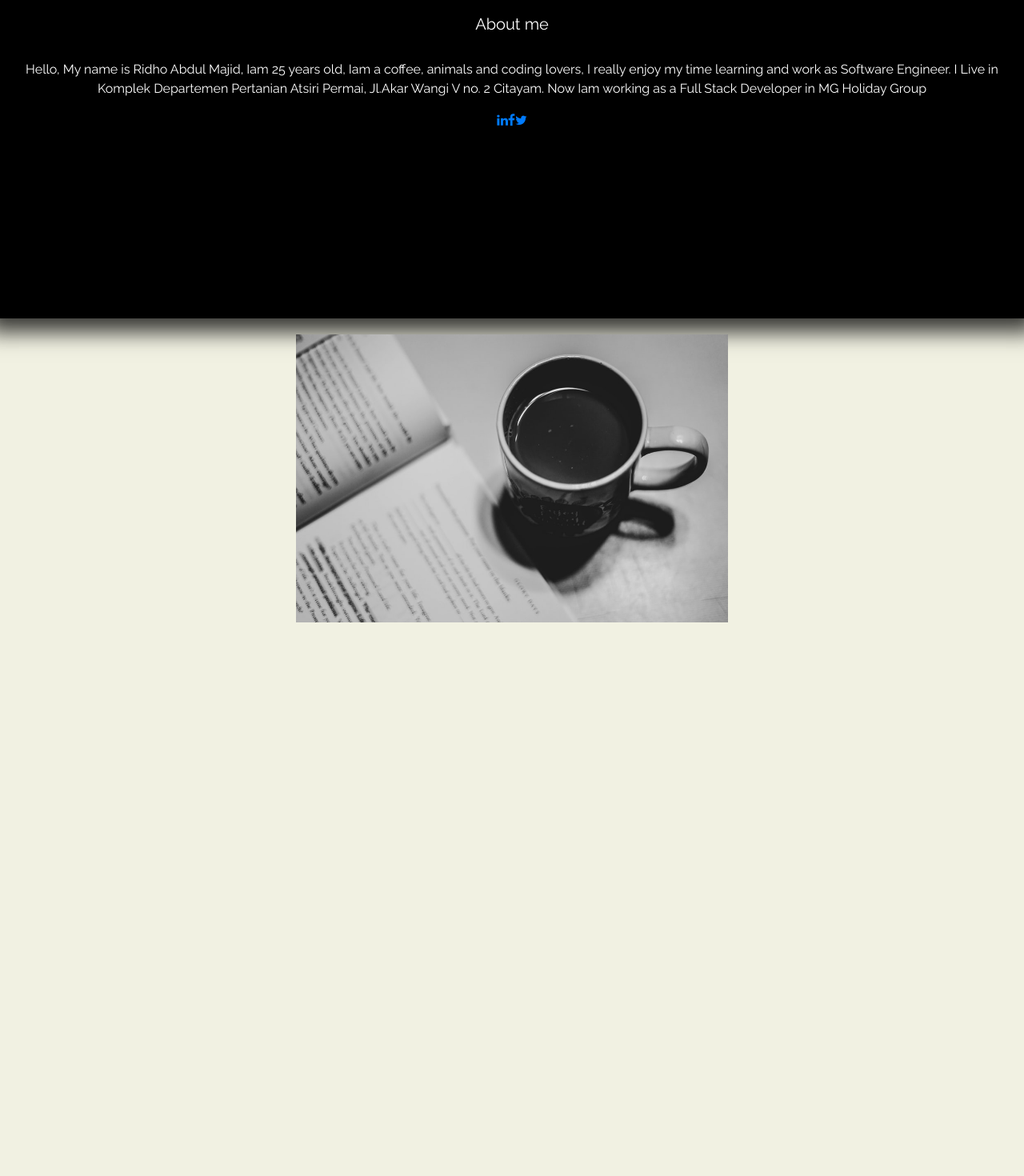
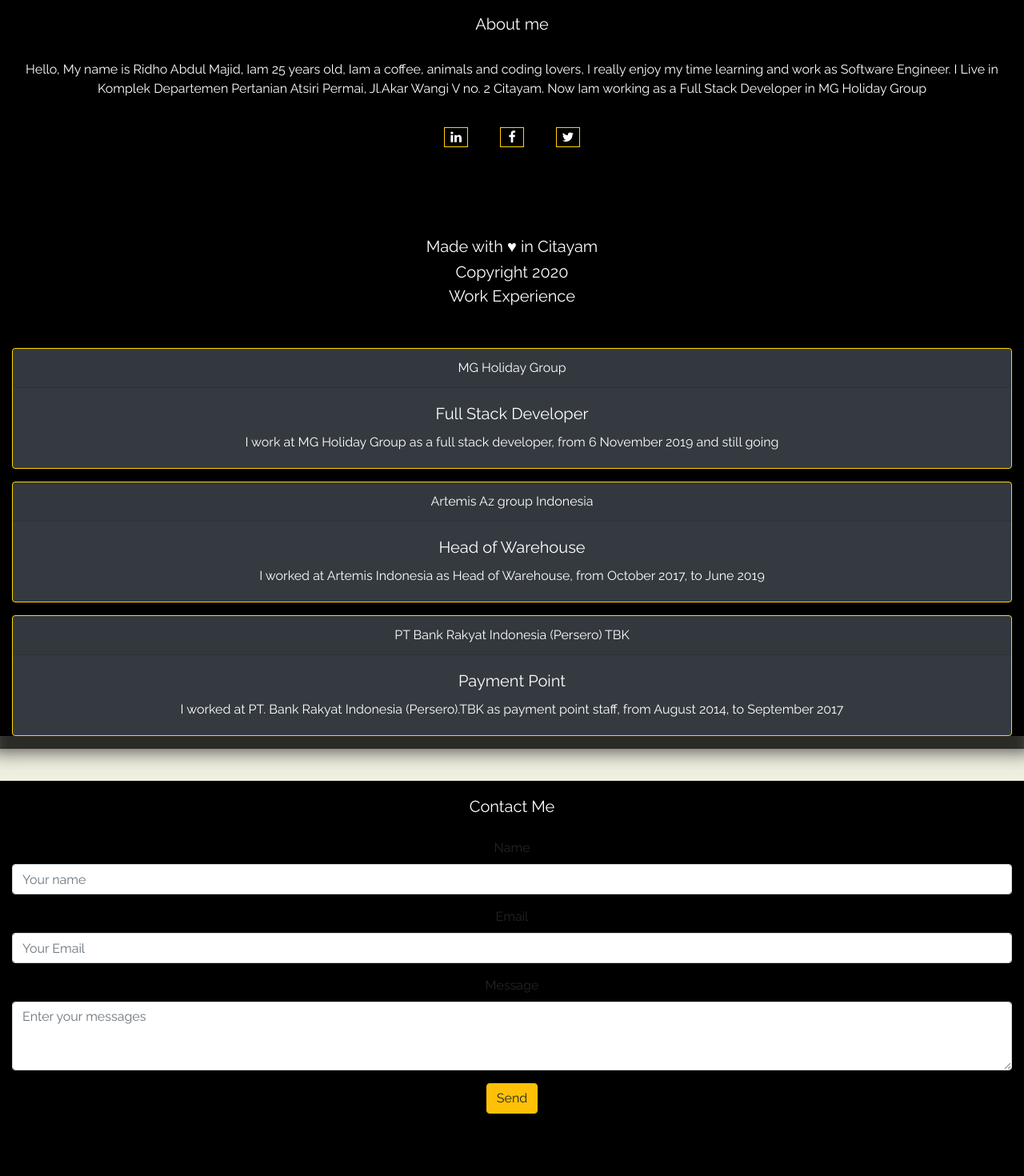
Before and after one commit to idhoramgg/ido, a React (Create React App) app: page / in a window 1280 px wide. Shown: the part 440-1910 px from the top of the page at 80% size. Before the commit the page ends 1238 px from the top, so only its background shows below. Built offline with nearby package versions, Linux system fonts and the light colour scheme.

Commit message:
add component

```diff
--- a/src/App.js
+++ b/src/App.js
@@ -1,10 +1,14 @@
 import React from 'react';
 import './App.css';
 
+/* Components */
 
 import Navbar from './components/Navbar.js'
 import Header from './components/Header.js'
 import About from './components/About.js'
+import History from './components/History.js'
+import Contact from './components/Contact.js'
+import Footer from './components/Footer'
 
 function App() {
   return (
@@ -16,6 +20,15 @@
       <div className="App">
       <About/>
       </div>
+      <div className="App">
+      <History />
+      </div>
+      <div className="App">
+      <Contact />
+      </div>
+      <div className="App">
+      <Footer />
+      </div>
 
     </div>
   );
--- a/src/components/About.js
+++ b/src/components/About.js
@@ -1,14 +1,12 @@
 import React from 'react'
-
-import coffee from '../assets/images/coffee.jpeg'
 
 export const About = () => {
     const card = {
-        height: '400px',
-        maxWidth: '100%',
+        height: '300px',
+        minWidth: '100%',
         backgroundColor: 'black',
         display: 'flex',
-        justifyContent: 'space-around',
+        justifyContent: 'flex-start',
         flexWrap: 'wrap'
 
     }
@@ -19,30 +17,42 @@
         color: 'white',
         padding: '20px 0'
     }
-    const imgStyle = {
-        maxWidth : '100%',
-        maxHeight : '100%',
-        backgroundPosition: 'center',
-        backgroundRepeat: 'no-repeat'
+    const sosmed = {
+        height: '25px',
+        width: '30px',
+        display: 'flex',
+        // backgroundColor: 'white',
+        margin: '20px',
+        justifyContent: 'center',
+        border: '1px solid gold',
+    }
+    const sosmedCont = {
+        display: 'flex',
+        flexDirection: 'row',
+        justifyContent: 'center',
+        textAlign: 'center',
+        alignContent: 'center',
     }
     return (
         <div style={card}>
            <div style={cardItem}>
-           <h5>About me</h5>
+           <h5 id="aboutpage">About me</h5>
            <hr/>
            <p>Hello, My name is Ridho Abdul Majid, Iam 25 years old, Iam a coffee, animals and coding lovers, I really enjoy my time learning and work as Software Engineer. I Live in Komplek Departemen Pertanian Atsiri Permai, Jl.Akar Wangi V no. 2 Citayam.
             Now Iam working as a Full Stack Developer in MG Holiday Group
            </p>
-           <a href="linkedin.com"><i class="fa fa-linkedin"></i></a>
-           <a href="linkedin.com"><i class="fa fa-facebook"></i></a>
-           <a href="linkedin.com"><i class="fa fa-twitter"></i></a>
-
+           <div style={sosmedCont}>
+           <div style={sosmed}>
+           <a href="linkedin.com"><i class="fa fa-linkedin" style={{color: 'white'}}></i></a>
            </div>
-           <div style={cardItem}>
-           {/* image here boys */}
-           <img src={coffee} style={imgStyle}></img>
+           <div style={sosmed}>
+           <a href="linkedin.com"><i class="fa fa-facebook" style={{color: 'white'}}></i></a>
            </div>
-
+           <div style={sosmed}>
+           <a href="linkedin.com"><i class="fa fa-twitter" style={{color: 'white'}}></i></a>
+           </div>
+           </div>
+           </div>
         </div>
     )
 }
--- /dev/null
+++ b/src/components/Contact.js
@@ -0,0 +1,41 @@
+import React from "react";
+
+export const Contact = () => {
+  return (
+    <div className="container" style={{backgroundColor: 'black', minWidth: '100%', height: '500px'}}>
+        <h5 id="contactpage" style={{color: 'white', padding: '20px'}}> Contact Me</h5>
+      <form action="mailto: ridhoabdulmajid@gmail.com" method="POST" encType="text/plain">
+        <div class="form-group">
+          <label for="name">Name</label>
+          <input
+            type="text"
+            class="form-control"
+            id="name"
+            placeholder="Your name"
+          />
+        </div>
+        <div class="form-group">
+          <label for="email">Email</label>
+          <input
+            type="email"
+            class="form-control"
+            id="email"
+            placeholder="Your Email"
+          />
+        </div>
+        <div class="form-group">
+          <label for="message">Message</label>
+          <textarea
+            class="form-control"
+            id="message"
+            rows="3"
+            placeholder="Enter your messages"
+          />
+        </div>
+        <input className ="btn btn-warning" type="submit" value="Send"/>
+      </form>
+    </div>
+  );
+};
+
+export default Contact;
--- /dev/null
+++ b/src/components/Footer.js
@@ -0,0 +1,25 @@
+import React from 'react'
+
+export const Footer = () => {
+
+    const footerS = {
+        position: "fixed",
+        left: "0",
+        bottom: '0',
+        width: '100%',
+        backgroundColor: 'black',
+        color: 'white',
+        textAlign: 'center'
+    }
+
+    return (
+        <div className="container">
+            <div style={footerS}>
+                <h5> Made with &hearts; in Citayam</h5>
+                <h5> Copyright 2020 </h5>
+            </div>
+        </div>
+    )
+}
+
+export default Footer;
--- a/src/components/Header.js
+++ b/src/components/Header.js
@@ -9,7 +9,7 @@
     minWidth: "100%",
     backgroundPosition: "center",
     backgroundRepeat: "no-repeat",
-    backgroundOpacity: "0,5"
+    backgroundSize: 'cover'
   };
 
   const hero = {
--- /dev/null
+++ b/src/components/History.js
@@ -0,0 +1,45 @@
+import React from "react";
+
+export const History = () => {
+
+    const cardExp = {
+        minWidth: '18rem',
+        border: '1px solid gold'
+    }
+
+  return (
+    <div className="container" style={{backgroundColor: 'black', minWidth: '100%'}}>
+      <h5 style={{color: 'white', padding: '20px'}}> Work Experience </h5>
+      <hr />
+      <div className="card text-white bg-dark mb-3" style={cardExp}>
+        <div className="card-header">MG Holiday Group</div>
+        <div className="card-body">
+          <h5 className="card-title">Full Stack Developer</h5>
+          <p className="card-text">
+            I work at MG Holiday Group as a full stack developer, from 6 November 2019 and still going
+          </p>
+        </div>
+      </div>
+      <div className="card text-white bg-dark mb-3" style={cardExp}>
+        <div className="card-header">Artemis Az group Indonesia</div>
+        <div className="card-body">
+          <h5 className="card-title">Head of Warehouse</h5>
+          <p className="card-text">
+            I worked at Artemis Indonesia as Head of Warehouse, from October 2017, to June 2019
+          </p>
+        </div>
+      </div>
+      <div className="card text-white bg-dark mb-3" style={cardExp}>
+        <div className="card-header">PT Bank Rakyat Indonesia (Persero) TBK</div>
+        <div className="card-body">
+          <h5 className="card-title">Payment Point</h5>
+          <p className="card-text">
+              I worked at PT. Bank Rakyat Indonesia (Persero).TBK as payment point staff, from August 2014, to September 2017
+          </p>
+        </div>
+      </div>
+    </div>
+  );
+};
+
+export default History;
--- a/src/components/Navbar.js
+++ b/src/components/Navbar.js
@@ -26,8 +26,13 @@
             </a>
           </li>
           <li className="nav-item">
-            <a className="nav-link" href="#">
+            <a className="nav-link" href="#aboutpage">
               About
+            </a>
+          </li>
+          <li className="nav-item">
+            <a className="nav-link" href="#contactpage">
+              Contact
             </a>
           </li>
         </ul>
```
